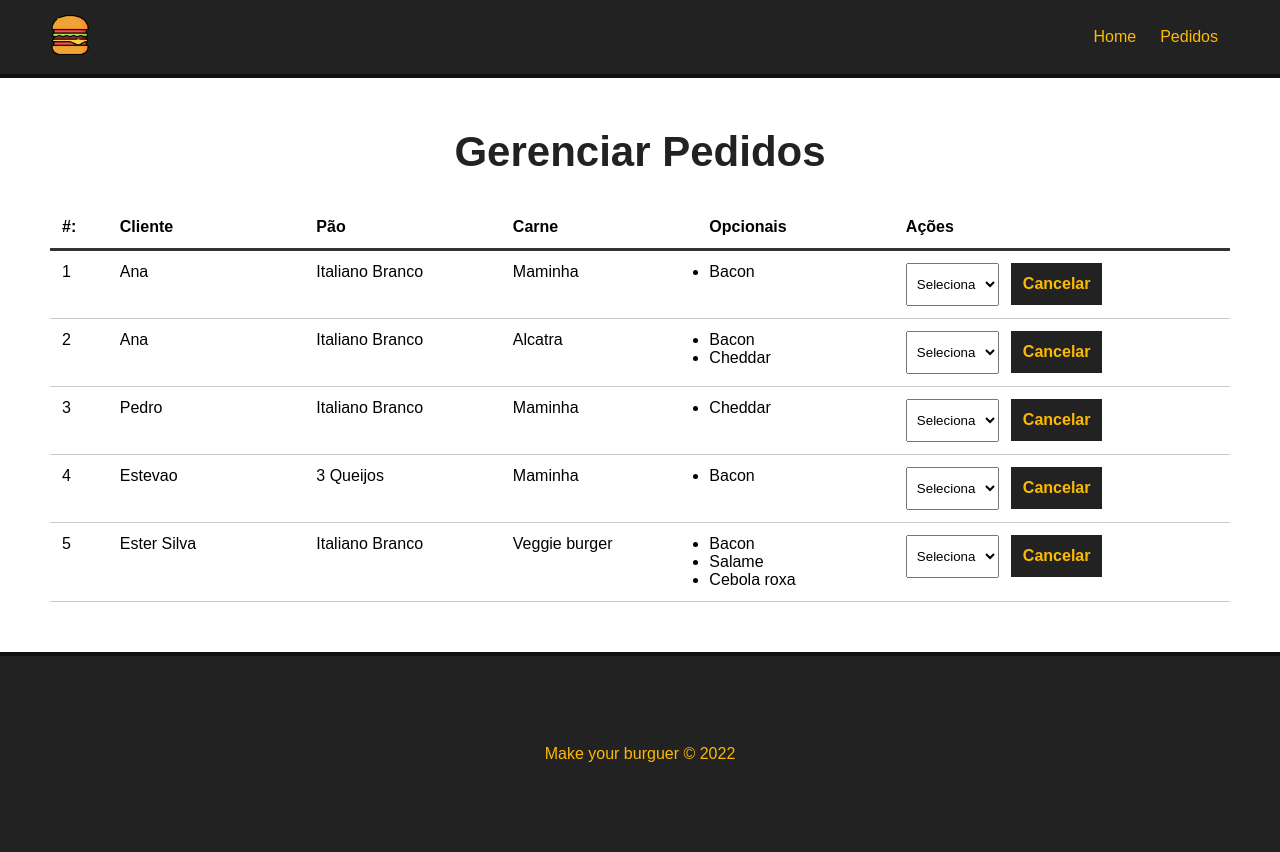
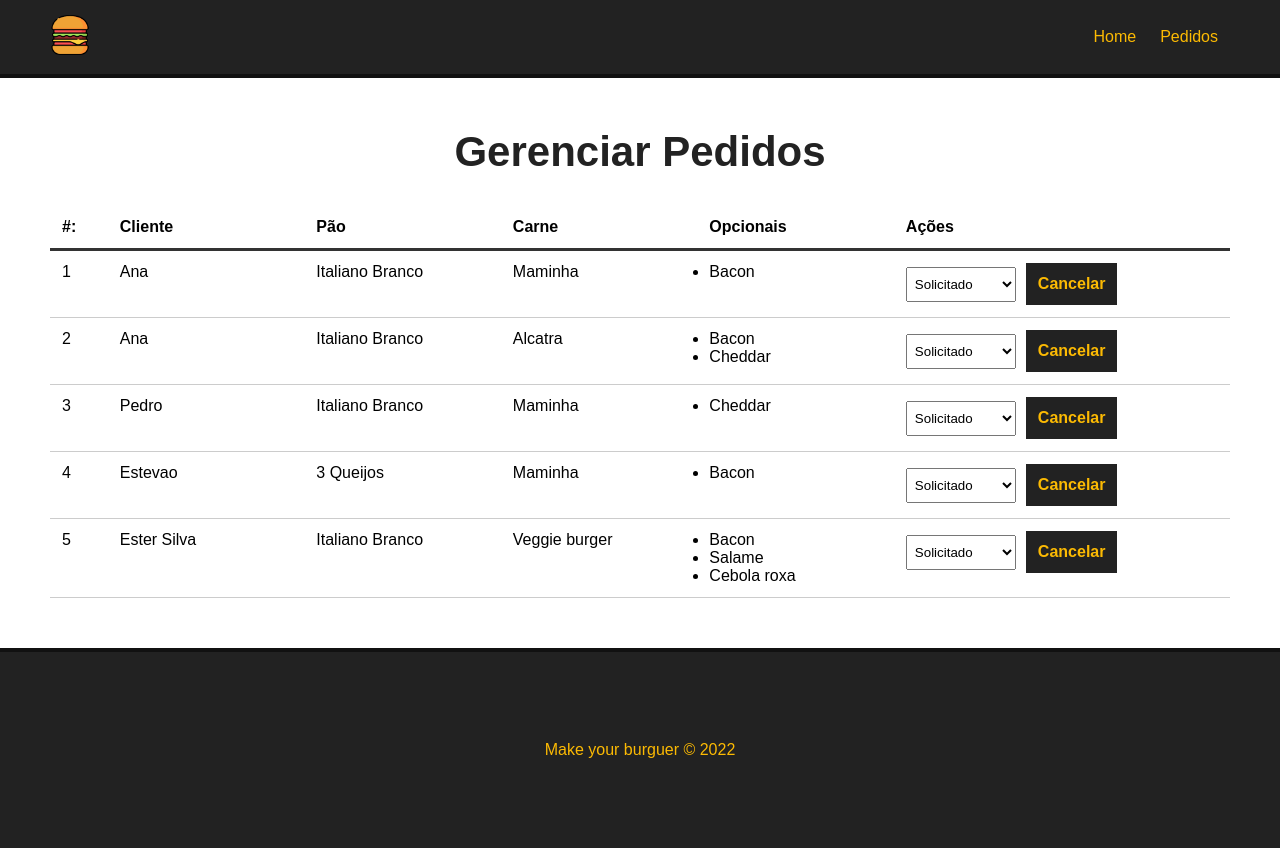
Before and after one commit to nehru35/hamburger_order, a Vue app: page /pedidos in a window 1280 px wide. Built offline with nearby package versions, Linux system fonts and the light colour scheme; data requests are answered from the project's data file.

Commit message:
Alterando os estodos dos pedidos dinâmicamente

```diff
--- a/src/components/Dashboard.vue
+++ b/src/components/Dashboard.vue
@@ -26,7 +26,9 @@
 
                 <div class="acoes-container">
                     <select name="status" id="status">
-                        <option value="">Seleciona</option>
+                        <option v-for="s in status" :key="s.id" value="s.tipo" :selected="burger.status == s.tipo">
+                            {{ s.tipo }}
+                        </option>
                     </select>
                     <button class="delete-btn">Cancelar</button>
                 </div>
@@ -52,6 +54,13 @@
                 this.burgers = data;
 
                 // regatar os status
+                this.getStatus()
+            },
+
+            async getStatus() {
+                const req = await fetch('http://localhost:3000/status');
+                const data = await req.json();
+                this.status = data;
             }
         },
         mounted() {
@@ -98,8 +107,8 @@
     }
 
     select {
-        padding: 12px 6px;
-        margin-right: 12px;
+        padding: 8px 4px;
+        margin-right: 10px;
     }
 
     .delete-btn {
```
